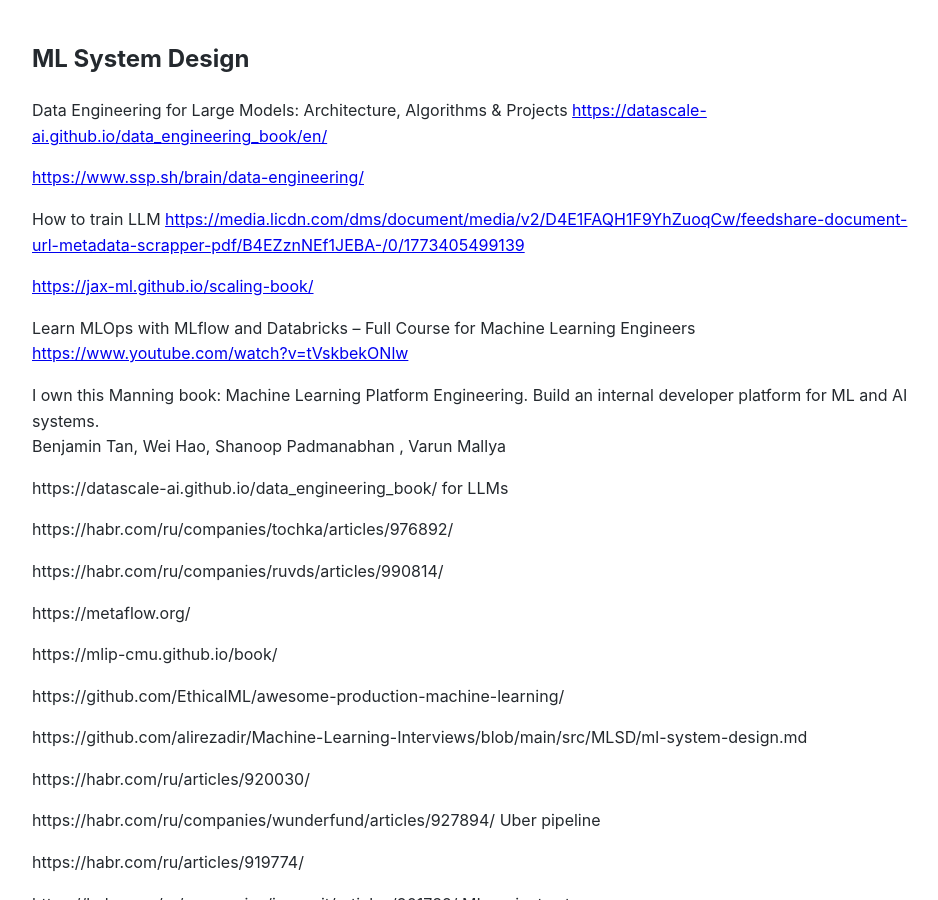
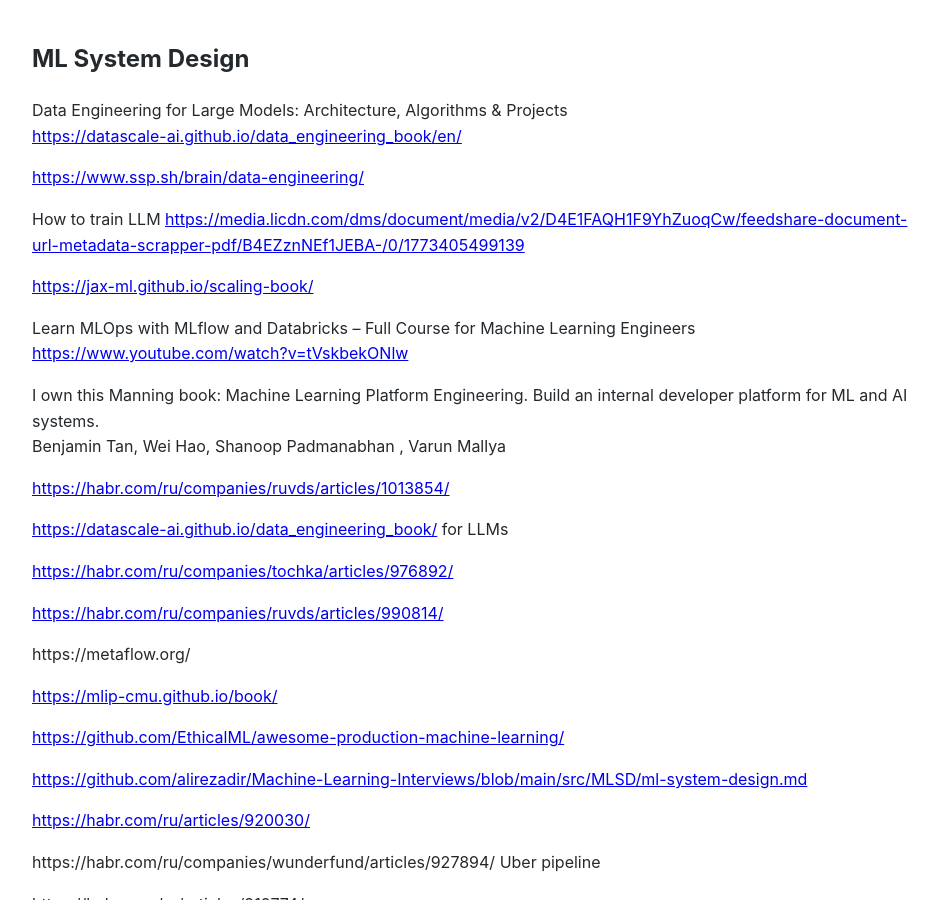
Before and after one commit to Michael-Lubinsky/michael-lubinsky.github.com, a Jekyll site: the page built from ml/ml_system_design.md, in a window 1280 px wide and 900 px high. Shown: the whole window, without its empty margins (158-1096 px from the left). Built offline with Jekyll 4.4.1, drawn with Linux system fonts in a browser that asks for light colours; our own code applies the rules of GitHub Pages for plain Markdown files.

Commit message:
Update ml_system_design.md

```diff
--- a/ml/ml_system_design.md
+++ b/ml/ml_system_design.md
@@ -17,22 +17,23 @@
 Build an internal developer platform for ML and AI systems.
 Benjamin Tan, Wei Hao, Shanoop Padmanabhan , Varun Mallya
 
+<https://habr.com/ru/companies/ruvds/articles/1013854/>
 
-https://datascale-ai.github.io/data_engineering_book/  for LLMs
+<https://datascale-ai.github.io/data_engineering_book/>  for LLMs
 
-https://habr.com/ru/companies/tochka/articles/976892/
+<https://habr.com/ru/companies/tochka/articles/976892/>
 
-https://habr.com/ru/companies/ruvds/articles/990814/
+<https://habr.com/ru/companies/ruvds/articles/990814/>
 
 https://metaflow.org/
 
-https://mlip-cmu.github.io/book/
+<https://mlip-cmu.github.io/book/>
 
-https://github.com/EthicalML/awesome-production-machine-learning/
+<https://github.com/EthicalML/awesome-production-machine-learning/>
 
-https://github.com/alirezadir/Machine-Learning-Interviews/blob/main/src/MLSD/ml-system-design.md
+<https://github.com/alirezadir/Machine-Learning-Interviews/blob/main/src/MLSD/ml-system-design.md>
 
-https://habr.com/ru/articles/920030/
+<https://habr.com/ru/articles/920030/>
 
 https://habr.com/ru/companies/wunderfund/articles/927894/  Uber pipeline
 
```
